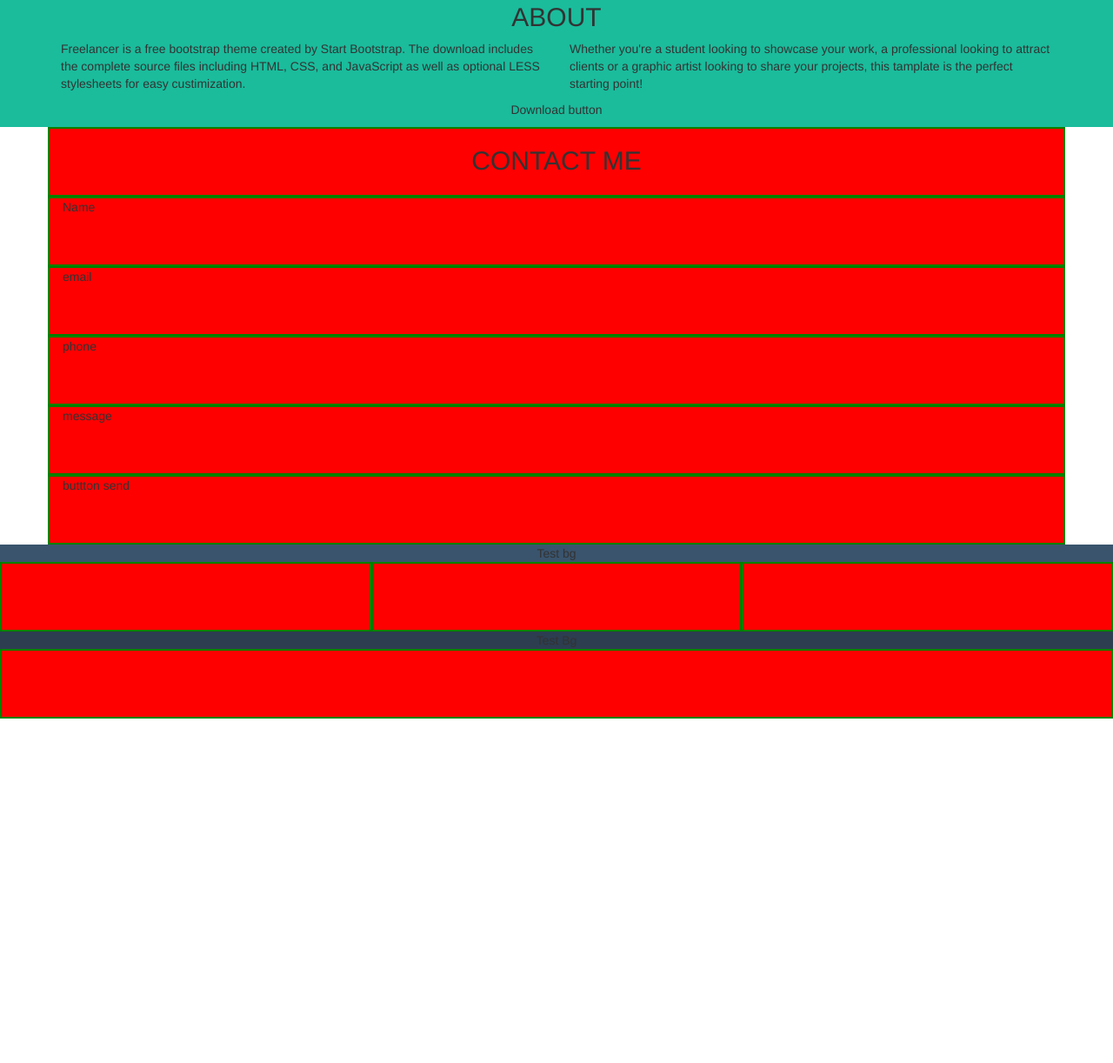
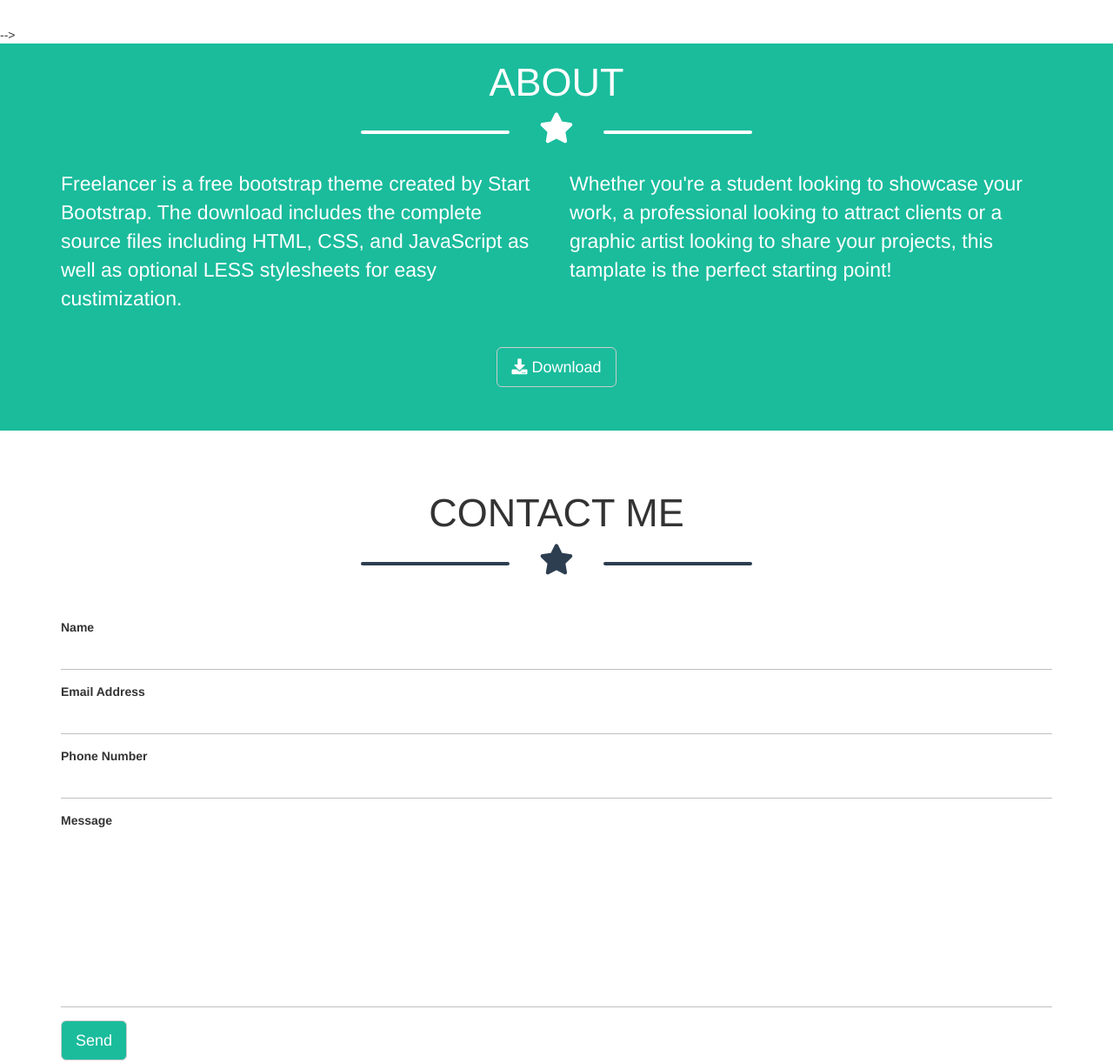
Before and after one commit to alessandro-gennaccari/html-css-bootstrap-freelancer, a plain HTML site: page index.html in a window 1280 px wide. Shown: the part 1394-2616 px from the top of the page at 87% size. Before the commit the page ends 2220 px from the top, so only its background shows below. Drawn offline with nearby package versions, Linux system fonts and the light colour scheme.

Commit message:
section3, formatted form

```diff
--- a/css/style.css
+++ b/css/style.css
@@ -1,5 +1,13 @@
 header{
     height: 80px;
+}
+
+h2{
+    font-size: 45px;
+}
+
+p {
+    font-size: 23px;
 }
 
 .color_black {
@@ -21,8 +29,17 @@ header{
 .p-10 {
     padding: 10px;
 }
+
+.mt-30 {
+    margin-top: 30px;
+}
+
 .mb-30 {
     margin-bottom: 30px;
+}
+
+.mb-50 {
+    margin-bottom: 50px;
 }
 
 .navbar.ms_navbar {
@@ -59,7 +76,9 @@ header{
 }
 
 #portfolio .ms_star:before,
-#portfolio .ms_star:after {
+#portfolio .ms_star:after,
+#contact .ms_star:before,
+#contact .ms_star:after {
     content: '';
     display: inline-block;
     width: 15%;
@@ -115,6 +134,17 @@ footer .container-fluid:last-child {
     background-color: #2c3e50;
 }
 
+#contact input {
+    border: none;
+    border-radius: 0;
+    box-shadow: none;
+    border-bottom: 1px solid rgb(192, 192, 192);
+}
+
+#contact input.textarea {
+    height: 200px;
+}
+
 /* DEBUG */
 .debug [class*="col-"]{
     height: 80px;
--- a/index.html
+++ b/index.html
@@ -60,9 +60,10 @@
     <main>
 
         <!-- 1-Portfolio -->
-        <section id="portfolio" class="text-center">
+        <section id="portfolio" class="text-center mb-50">
 
             <div class="container">
+
                 <div class="row">
 
                     <div class="col-xs-12">
@@ -73,18 +74,15 @@
                     </div>
 
                     <div class="col-xs-12 col-sm-6 col-lg-4 p-10">
-
                         <div class="ms_card">
                             <div class="ms_layover">
                               <i class="plus fas fa-plus"></i>
                             </div>
                             <img src="img/cabin.png" class="Cabin">
                           </div>
-
                     </div>
 
                     <div class="col-xs-12 col-sm-6 col-lg-4 p-10">
-
                         <div class="ms_card">
                             <div class="ms_layover">
                               <i class="plus fas fa-plus"></i>
@@ -94,7 +92,6 @@
                     </div>
 
                     <div class="col-xs-12 col-sm-6 col-lg-4 p-10">
-
                         <div class="ms_card">
                             <div class="ms_layover">
                               <i class="plus fas fa-plus"></i>
@@ -104,7 +101,6 @@
                     </div>
 
                     <div class="col-xs-12 col-sm-6 col-lg-4 p-10">
-
                         <div class="ms_card">
                             <div class="ms_layover">
                               <i class="plus fas fa-plus"></i>
@@ -114,7 +110,6 @@
                     </div>
 
                     <div class="col-xs-12 col-sm-6 col-lg-4 p-10">
-
                         <div class="ms_card">
                             <div class="ms_layover">
                               <i class="plus fas fa-plus"></i>
@@ -124,7 +119,6 @@
                     </div>
 
                     <div class="col-xs-12 col-sm-6 col-lg-4 p-10">
-
                         <div class="ms_card">
                             <div class="ms_layover">
                               <i class="plus fas fa-plus"></i>
@@ -133,22 +127,23 @@
                         </div>
                     </div>
 
-                    </div>
+                </div>
 
-
-                </div>
             </div>
 
         </section> -->
 
         <!-- 2-About -->
-        <section id="about" class="bg_green">
+        <section id="about" class="bg_green color_white mb-50">
 
-            <div class="container ">
+            <div class="container">
                 <div class="row">
 
                     <div class="col-xs-12 text-center">
                         <h2 class="text-uppercase">About</h2>
+                        <div class="ms_star mb-30">
+                            <i class="fas fa-star"></i>
+                        </div>
                     </div>
 
                     <div class="col-xs-12 col-md-6">
@@ -160,7 +155,10 @@
                     </div>
 
                     <div class="col-xs-12 text-center">
-                        <p>Download button</p>
+                        <a class="btn btn-default bg_green color_white btn-lg mt-30 mb-50" href="#" role="button">
+                            <i class="fas fa-download"></i>
+                            Download
+                        </a>
                     </div>
 
                 </div>
@@ -169,21 +167,45 @@
         </section>
 
         <!-- 3-Contact-me -->
-        <section id="contact">
+        <section id="contact" class="mb-50">
 
-            <div class="container debug">
+            <div class="container">
                 <div class="row">
 
                     <div class="col-xs-12 text-center">
                         <h2 class="text-uppercase color_black">Contact me</h2>
+                        <div class="ms_star color_blue mb-50">
+                            <i class="fas fa-star"></i>
+                        </div>
                     </div>
 
-                    <div class="col-xs-12">Name</div>
-                    <div class="col-xs-12">email</div>
-                    <div class="col-xs-12">phone</div>
-                    <div class="col-xs-12">message</div>
-                    <div class="col-xs-12">buttton send</div>
+                    <div class="col-xs-12">
+                        <form>
 
+                            <div class="form-group">
+                                <label for="name">Name</label>
+                                <input type="text" class="form-control" id="exampleInputName1">
+                              </div>
+
+                            <div class="form-group">
+                                <label for="email">Email Address</label>
+                                <input type="email" class="form-control" id="exampleInputEmail1">
+                            </div>
+
+                            <div class="form-group">
+                                <label for="phonenumber">Phone Number</label>
+                                <input type="text" class="form-control" id="exampleInputPhoneNumber1">
+                            </div>
+
+                            <div class="form-group">
+                                <label for="message">Message</label>
+                                <input type="text" class="form-control textarea" id="exampleInputMessage1">
+                            </div>
+
+                            <button type="submit" class="btn btn-default bg_green color_white btn-lg">Send</button>
+
+                          </form>
+                    </div>
                 </div>
             </div>
 
```
